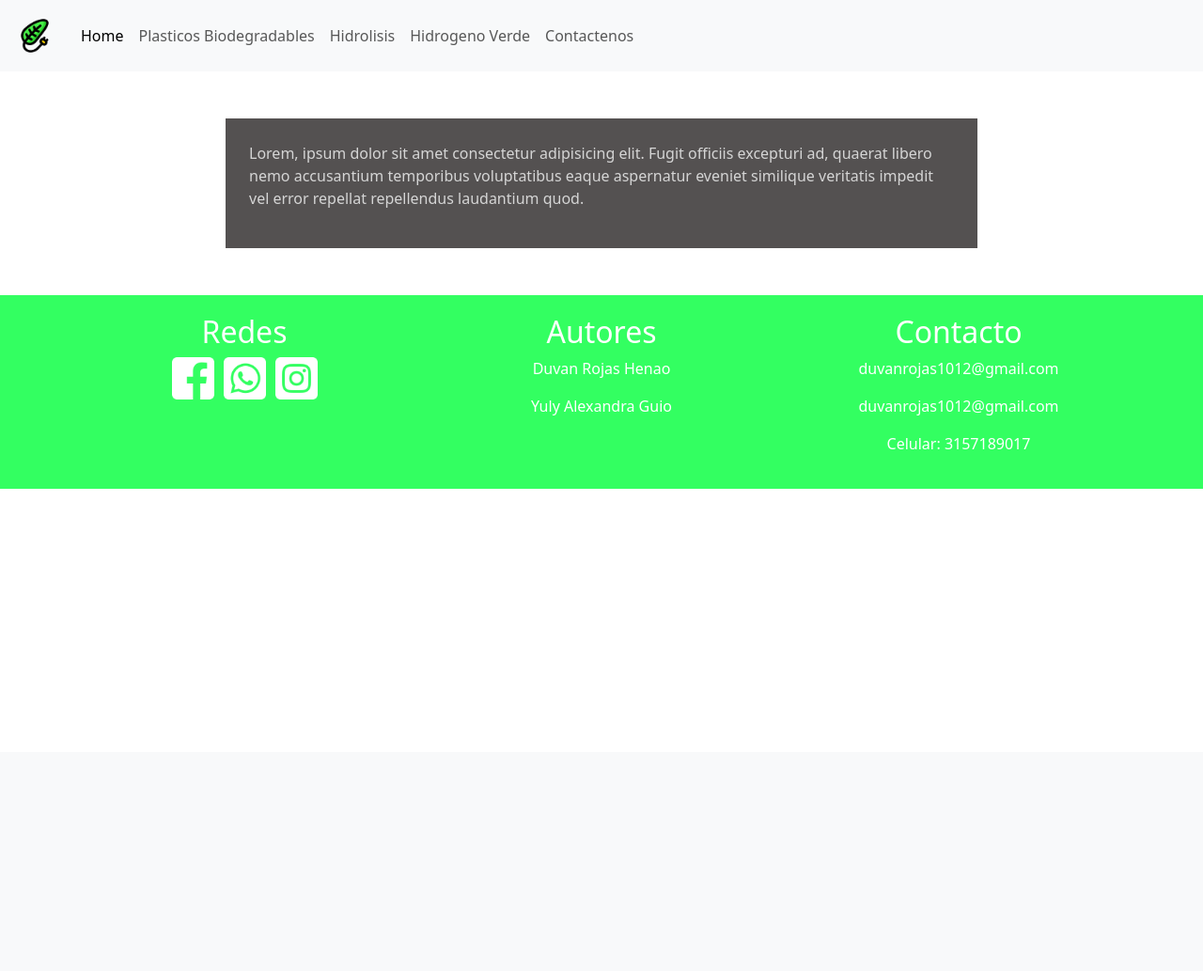
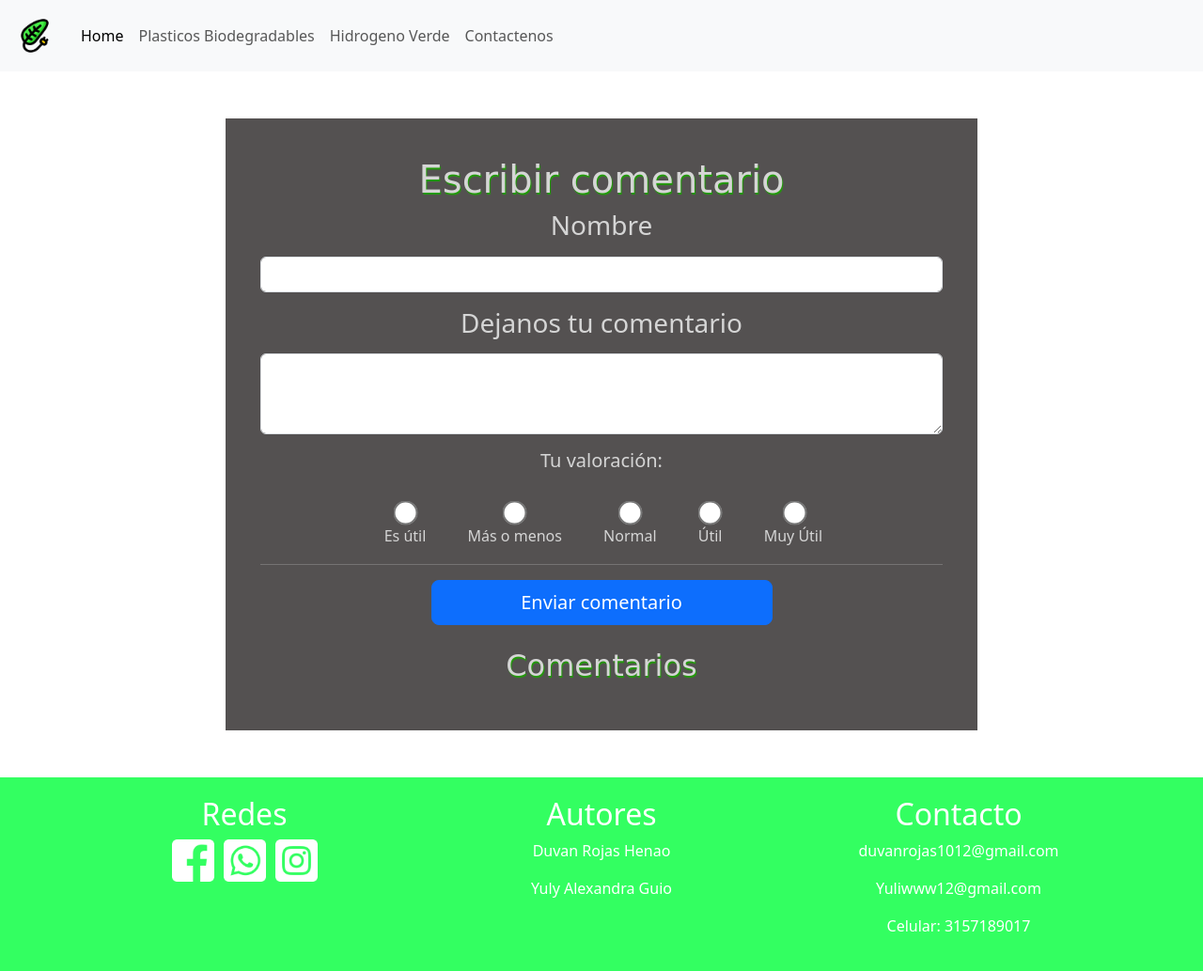
Before and after one commit to DuvanRojasHenao/EnergiasVerdes, a PHP site: page /Formulario.html in a window 1280 px wide. Shown: the whole page at 94% size. Before the commit the page ends 520 px from the top, so only its background shows below. Run offline with PHP 8.4, Linux system fonts and the light colour scheme.

Commit message:
formulario

```diff
--- a/Formulario.html
+++ b/Formulario.html
@@ -28,13 +28,10 @@
                 <a class="nav-link" href="./PlasticosBiodegradables.html">Plasticos Biodegradables</a>
               </li>
               <li class="nav-item">
-                <a class="nav-link" href="./Hidrolisis.html">Hidrolisis</a>
-              </li>
-              <li class="nav-item">
                 <a class="nav-link" href="./HidrogenoVerde.html">Hidrogeno Verde</a>
               </li>
               <li class="nav-item">
-                <a class="nav-link" href="#">Contactenos</a>
+                <a class="nav-link" href="./Formulario.html">Contactenos</a>
               </li>
             </ul>
           </div>
@@ -42,7 +39,53 @@
       </nav>
 
 	<section class="main_container carrusel_imagenes">
-    <p>Lorem, ipsum dolor sit amet consectetur adipisicing elit. Fugit officiis excepturi ad, quaerat libero nemo accusantium temporibus voluptatibus eaque aspernatur eveniet similique veritatis impedit vel error repellat repellendus laudantium quod.</p>
+    <p> <div class="ctn-lbl-comentar"><label class="lbl-comentarios"><h1>Escribir comentario</h1></label></div>
+    </div>
+    <div class="container text-center">
+  <div class="mb-3">
+    <label for="Nombre" class="form-label"><h3>Nombre</h3></label>
+    <input type="email" class="form-control" id="nombre" >
+  </div>
+  <div class="mb-3">
+    <label for="escribe tu comentario" class="form-label"><h3>Dejanos tu comentario</h3></label>
+    <textarea class="form-control" id="comentario" rows="3"></textarea>
+  </div>
+
+
+    <div class="rating">
+      <label class="label"><h5> Tu valoración:</label></h5><span class="texto" id="texto-valoracion">
+        <span class="texto" id="texto-valoracion"></span>
+        <br>
+      <div class="form-check form-check-inline">
+      <input type="radio" name="rating" id="valoracion-1" class="valoracion" value="1" onclick="$  data-texto="No es útil"><label for="valoracion-1"></label><br> Es útil</div>
+      <div class="form-check form-check-inline">
+      <input type="radio" name="rating" id="valoracion-2" class="valoracion" value="2" onclick="$('#texto-valoracion').html($(this).data('texto'));" data-texto="Más o menos"><br> Más o menos<label for="valoracion-2"></label>
+      </div>
+      <div class="form-check form-check-inline">
+      <input type="radio" name="rating" id="valoracion-3" class="valoracion" value="3" onclick="$('#texto-valoracion').html($(this).data('texto'));" data-texto="Normal"><br> Normal<label for="valoracion-3"></label>
+      </div>
+      <div class="form-check form-check-inline">
+      <input type="radio" name="rating" id="valoracion-4" class="valoracion" value="4" onclick="$('#texto-valoracion').html($(this).data('texto'));" data-texto="Útil"><br> Útil<label for="valoracion-4"></label></div>
+      <div class="form-check form-check-inline">
+      <input type="radio" name="rating" id="valoracion-5" class="valoracion" value="5" onclick="$('#texto-valoracion').html($(this).data('texto'));" data-texto="Muy útil"><br>  Muy Útil <label for="valoracion-5"></label></div>
+
+        </div>
+        <hr>
+      </div>
+      </div>
+      </div>
+      <div class="container text-center">
+          <div class="col-auto">
+            <div class="d-grid gap-2 col-6 mx-auto">
+            <input class="btn btn-primary btn-lg" type="submit" value="Enviar comentario">
+          </div>
+          </div>
+      </div>
+  <br>
+  </div>
+
+  </div>
+    <div class="ctn-lbl-comentar"><label class="lbl-comentarios"><h2>Comentarios</h2></label></div></p>
 	</section>
 
   <footer class="footer">
@@ -79,7 +122,7 @@
       <ul class="lista">
         <li class="correo">
           <p>duvanrojas1012@gmail.com</p>
-          <p>duvanrojas1012@gmail.com</p>
+          <p>Yuliwww12@gmail.com</p>
         </li>
         <li class="tel">
           <p>Celular: 3157189017</p>
--- a/HidrogenoVerde.html
+++ b/HidrogenoVerde.html
@@ -107,7 +107,7 @@
       <ul class="lista">
         <li class="correo">
           <p>duvanrojas1012@gmail.com</p>
-          <p>duvanrojas1012@gmail.com</p>
+          <p>Yuliwww12@gmail.com</p>
         </li>
         <li class="tel">
           <p>Celular: 3157189017</p>
--- a/PlasticosBiodegradables.html
+++ b/PlasticosBiodegradables.html
@@ -121,7 +121,7 @@
       <ul class="lista">
         <li class="correo">
           <p>duvanrojas1012@gmail.com</p>
-          <p>duvanrojas1012@gmail.com</p>
+          <p>Yuliwww12@gmail.com</p>
         </li>
         <li class="tel">
           <p>Celular: 3157189017</p>
--- a/styles/styles.css
+++ b/styles/styles.css
@@ -102,3 +102,18 @@ h1 {
     width: 100%;
 
 }
+.ctn-lbl-comentar{
+    width: 100%;
+text-align: center;
+}
+.lbl-comentarios{
+    font-family: cursive;
+    font-size: 20px;
+    text-shadow: 1px 2px 1px rgb(32, 156, 7);
+
+}
+input[type="radio"] {
+    -ms-transform: scale(2); /* IE 9 */
+    -webkit-transform: scale(2); /* Chrome, Safari, Opera */
+    transform: scale(2);
+}
```
Also changed, not shown: plasticos.html (+88 -11 lines), styles/styles1.css (+29 -15 lines).
